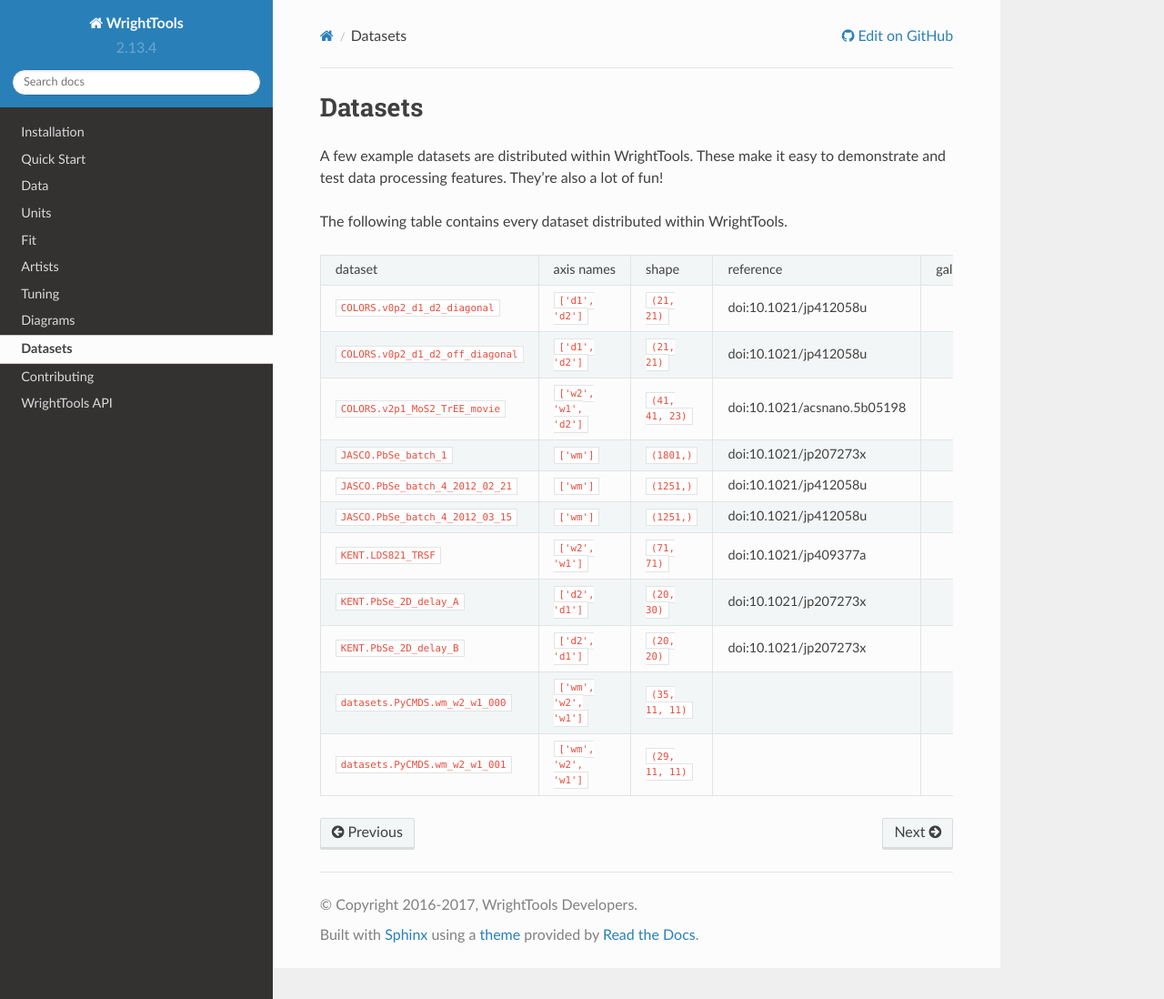
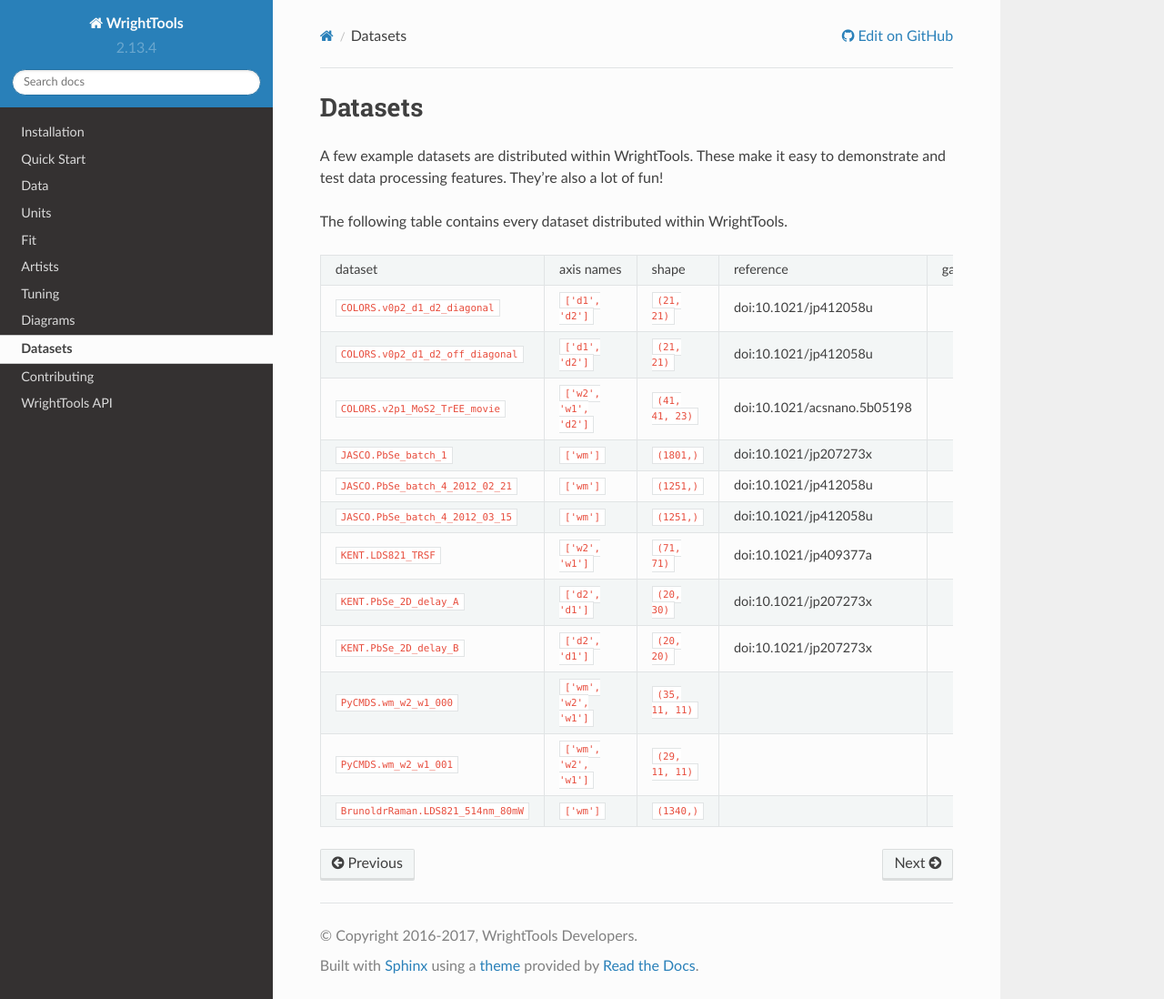
Before and after one commit to wright-group/WrightTools, a Sphinx documentation site: the page built from docs/datasets.rst, in a window 1280 px wide and 1098 px high. Shown: the whole window at 91% size. Built offline with Sphinx 7.4.7 and the Read the Docs theme 2.0.0, drawn with Linux system fonts in a browser that asks for light colours; pages that are not in the unit, such as notebooks, are missing from menus.

Commit message:
Adding raman dataset to table

```diff
--- a/docs/datasets.rst
+++ b/docs/datasets.rst
@@ -21,6 +21,7 @@ dataset                                   axis names                    shape
 ``KENT.LDS821_TRSF``                      ``['w2', 'w1']``              ``(71, 71)``         doi:10.1021/jp409377a
 ``KENT.PbSe_2D_delay_A``                  ``['d2', 'd1']``              ``(20, 30)``         doi:10.1021/jp207273x
 ``KENT.PbSe_2D_delay_B``                  ``['d2', 'd1']``              ``(20, 20)``         doi:10.1021/jp207273x
-``datasets.PyCMDS.wm_w2_w1_000``          ``['wm', 'w2', 'w1']``        ``(35, 11, 11)``
-``datasets.PyCMDS.wm_w2_w1_001``          ``['wm', 'w2', 'w1']``        ``(29, 11, 11)``
+``PyCMDS.wm_w2_w1_000``                   ``['wm', 'w2', 'w1']``        ``(35, 11, 11)``
+``PyCMDS.wm_w2_w1_001``                   ``['wm', 'w2', 'w1']``        ``(29, 11, 11)``
+``BrunoldrRaman.LDS821_514nm_80mW``       ``['wm']``                    ``(1340,)``
 ========================================  ============================  ===================  ================================  ==============
```
